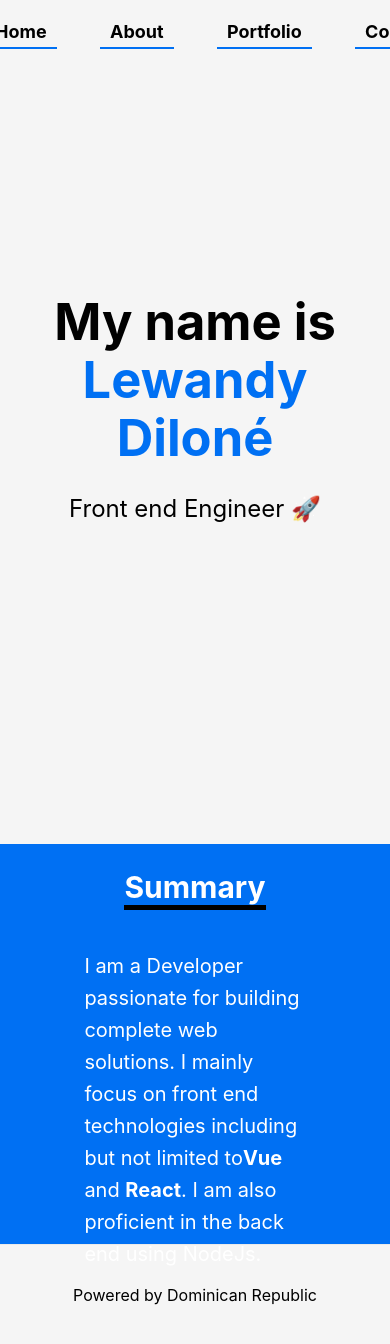
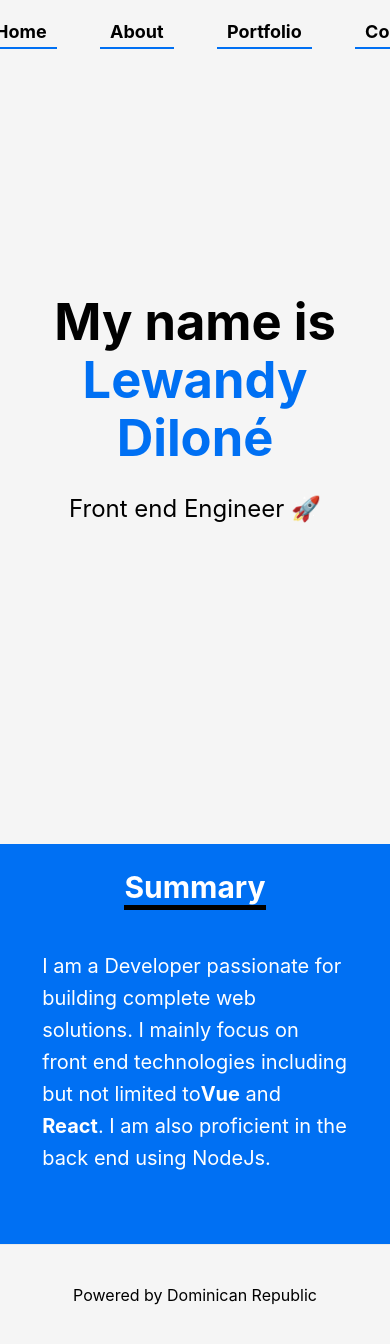
Before and after one commit to lewandy/lewandy.dev, a Next.js app: page / in a window 390 px wide. Built offline with nearby package versions, Linux system fonts and the light colour scheme.

Commit message:
ref: about paddings

```diff
--- a/styles/About.module.css
+++ b/styles/About.module.css
@@ -4,8 +4,8 @@
   display: grid;
   height: 400px;
   color: white;
-  padding-left: 10vh;
-  padding-right: 10vh;
+  padding-left: 20vh;
+  padding-right: 20vh;
   background: #0070f3;
   grid-template-columns: 50% 50%;
 }
@@ -45,6 +45,8 @@
   .container {
     display: flex;
     flex-direction: column;
+    padding-left: 5vh;
+    padding-right: 5vh;
   }
 
   .imageContainer {
```
